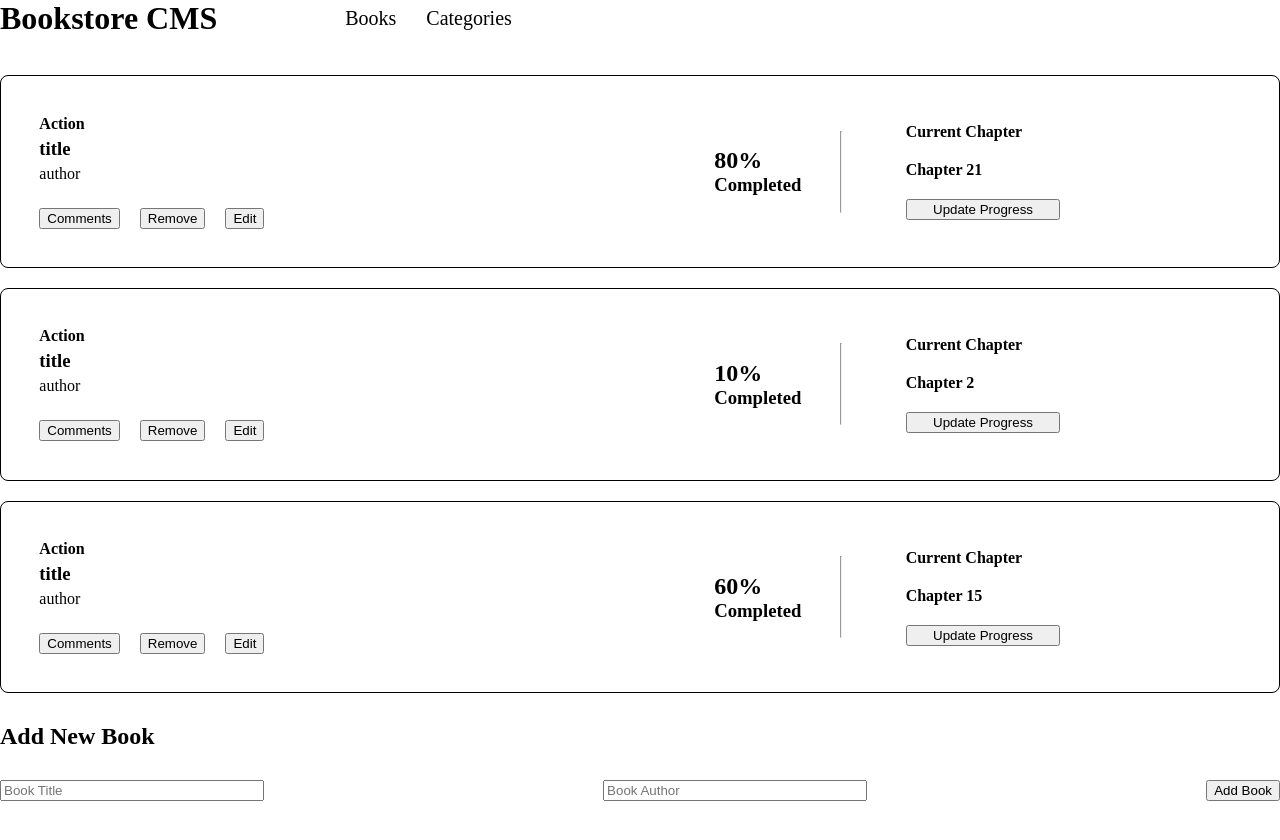
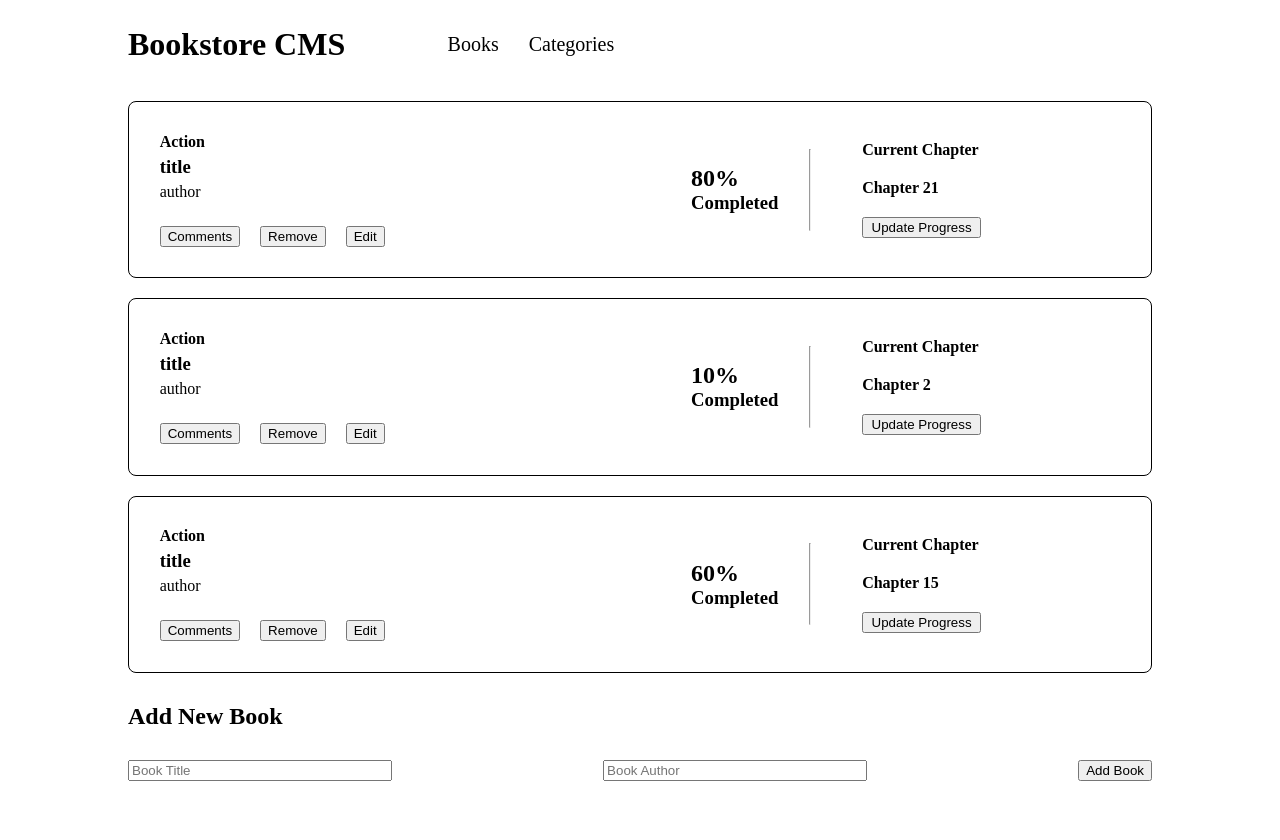
Before and after one commit to hajnaloltyan/react-bookstore, a React (Vite) app: page / in a window 1280 px wide. Shown: the top 840 px of the page. Built offline with nearby package versions, Linux system fonts and the light colour scheme.

Commit message:
Adjust: page layout with margins

```diff
--- a/src/components/Layout/Layout.css
+++ b/src/components/Layout/Layout.css
@@ -1,5 +1,10 @@
 .header {
+  margin: 2% 10%;
   display: flex;
   gap: 10%;
   align-items: center;
 }
+
+.content {
+  margin: 3% 10%;
+}
```
